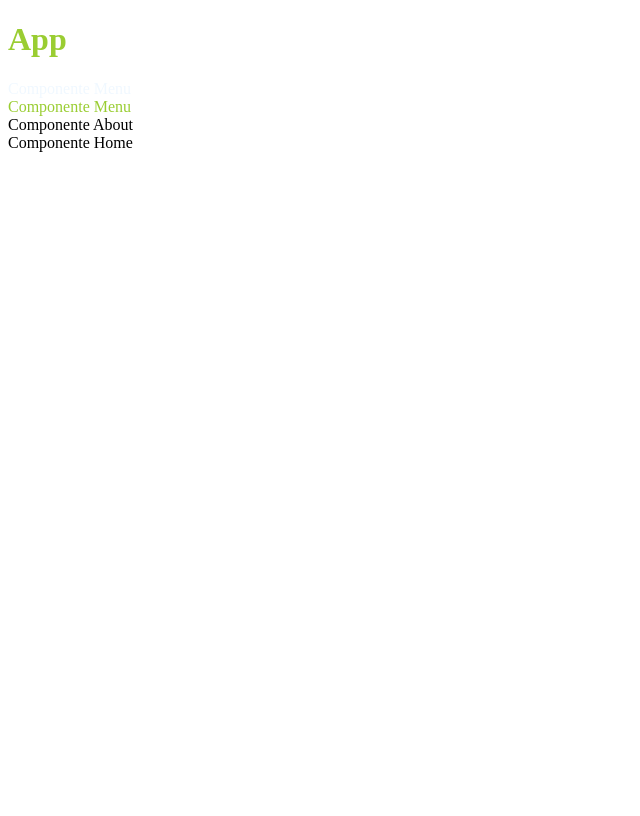
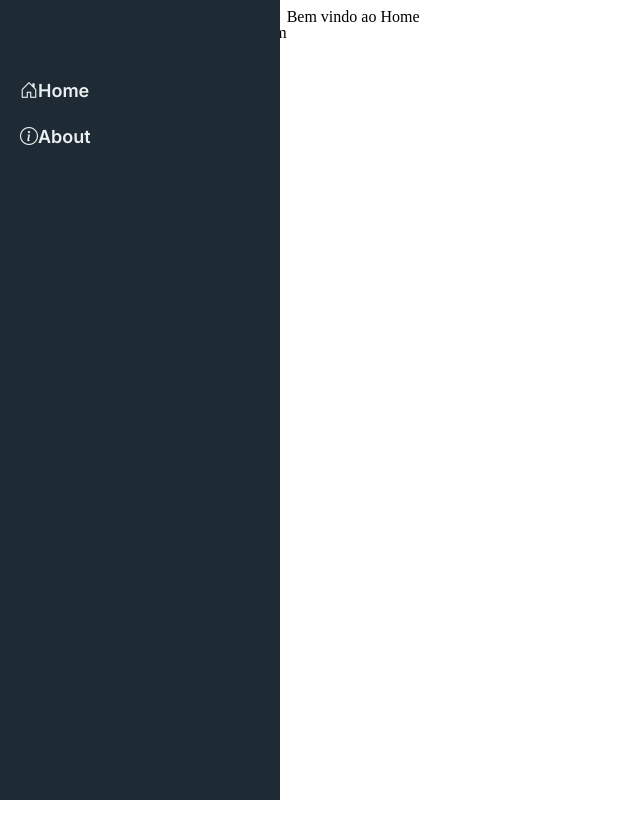
Before and after one commit to juancoutinhoflooxmongagua/Navigator-ReactRouter, a React (Create React App) app: page /about in a window 1280 px wide. Shown: the whole page, without its empty margins (0-640 px from the left). Built offline with nearby package versions, Linux system fonts and the light colour scheme.

Commit message:
feat: design of menu.jsx

```diff
--- a/package.json
+++ b/package.json
@@ -7,6 +7,7 @@
     "@testing-library/jest-dom": "^6.6.3",
     "@testing-library/react": "^16.2.0",
     "@testing-library/user-event": "^13.5.0",
+    "bootstrap-icons": "^1.11.3",
     "react": "^19.0.0",
     "react-dom": "^19.0.0",
     "react-router-dom": "^7.4.0",
--- a/src/components/layout/Menu.css
+++ b/src/components/layout/Menu.css
@@ -1,3 +1,46 @@
+@import url('https://fonts.googleapis.com/css2?family=Inter:wght@400;500;600&display=swap');
+
 .Menu {
-    color: aliceblue;
+    width: 280px;
+    height: 100vh;
+    background-color: #1e2a34;
+    color: #ecf0f1;
+    display: flex;
+    flex-direction: column;
+    justify-content: flex-start;
+    padding: 30px 20px;
+    box-sizing: border-box;
+    font-family: 'Inter', sans-serif;
+    position: fixed;
+    top: 0;
+    left: 0;
+    z-index: 1000;
 }
+
+nav ul {
+    list-style: none;
+    padding: 0;
+    margin-top: 50px;
+}
+
+nav ul li {
+    margin-bottom: 25px;
+    font-weight: 500;
+}
+
+nav ul li a {
+    text-decoration: none;
+    color: #ecf0f1;
+    font-size: 18px;
+    font-weight: 600;
+    display: block;
+    transition: color 0.3s ease;
+}
+
+nav ul li a:hover {
+    color: #3498db;
+}
+
+nav ul li a:active {
+    color: #2980b9;
+}
--- a/src/components/layout/Menu.jsx
+++ b/src/components/layout/Menu.jsx
@@ -1,10 +1,15 @@
-import './Menu.css'
-import React from 'react'
+import './Menu.css';
+import React from 'react';
 
 const Menu = () => (
-    <aside className='Menu'>
-        Componente Menu
-    </aside>
-)
+  <aside className='Menu'>
+    <nav>
+      <ul>
+        <li><a href=""><i className="bi bi-house-door"></i>Home</a></li>
+        <li><a href=""><i className="bi bi-info-circle"></i>About</a></li>
+      </ul>
+    </nav>
+  </aside>
+);
 
-export default Menu
+export default Menu;
--- a/src/views/App.css
+++ b/src/views/App.css
@@ -1,3 +1,5 @@
 .App {
-    color: yellowgreen;
+    display: flex;
+    height: 100vh;
+
 }
--- a/src/views/App.jsx
+++ b/src/views/App.jsx
@@ -4,10 +4,10 @@ import Menu from '../components/layout/Menu';
 import Content from '../components/layout/Content'
 import About from './examples/About';
 import Home from './examples/Home';
+import 'bootstrap-icons/font/bootstrap-icons.css';
 
 const App = () => (
   <div className='App'>
-    <h1>App</h1>
         <Menu/>
         <Content/>
         <About/>
--- a/src/views/examples/About.jsx
+++ b/src/views/examples/About.jsx
@@ -3,7 +3,7 @@ import React from 'react'
 
 const About = () => (
     <div className='About'>
-        Componente About
+        <p>O nosso sistema é assim</p>
     </div>
 )
 
--- a/src/views/examples/Home.jsx
+++ b/src/views/examples/Home.jsx
@@ -3,7 +3,7 @@ import React from 'react'
 
 const Home = () => (
     <div className='Home'>
-        Componente Home
+      Bem vindo ao Home
     </div>
 )
 
```
Also changed, not shown: 1 other file (tests, documents, lock files or other folders).
